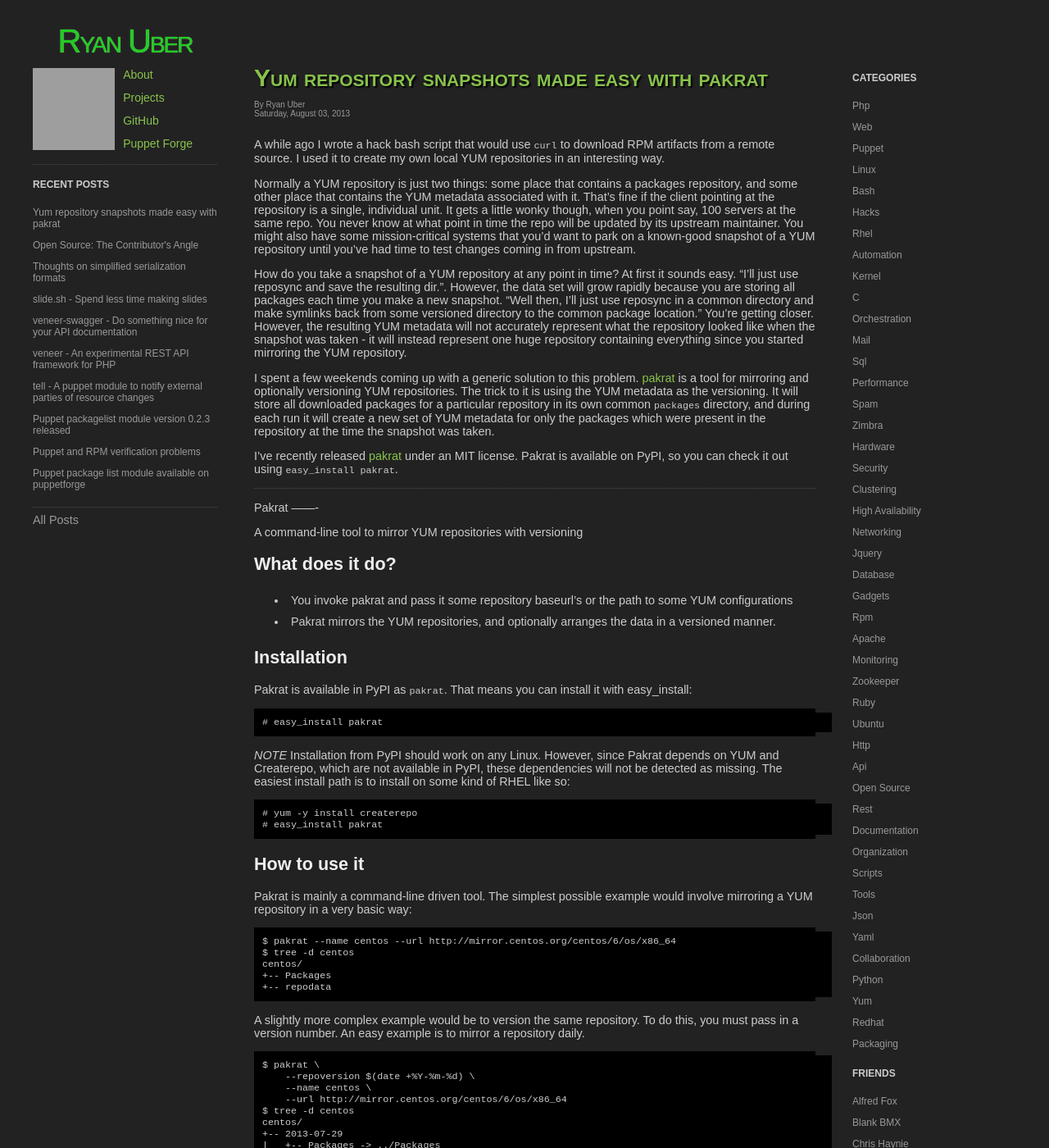
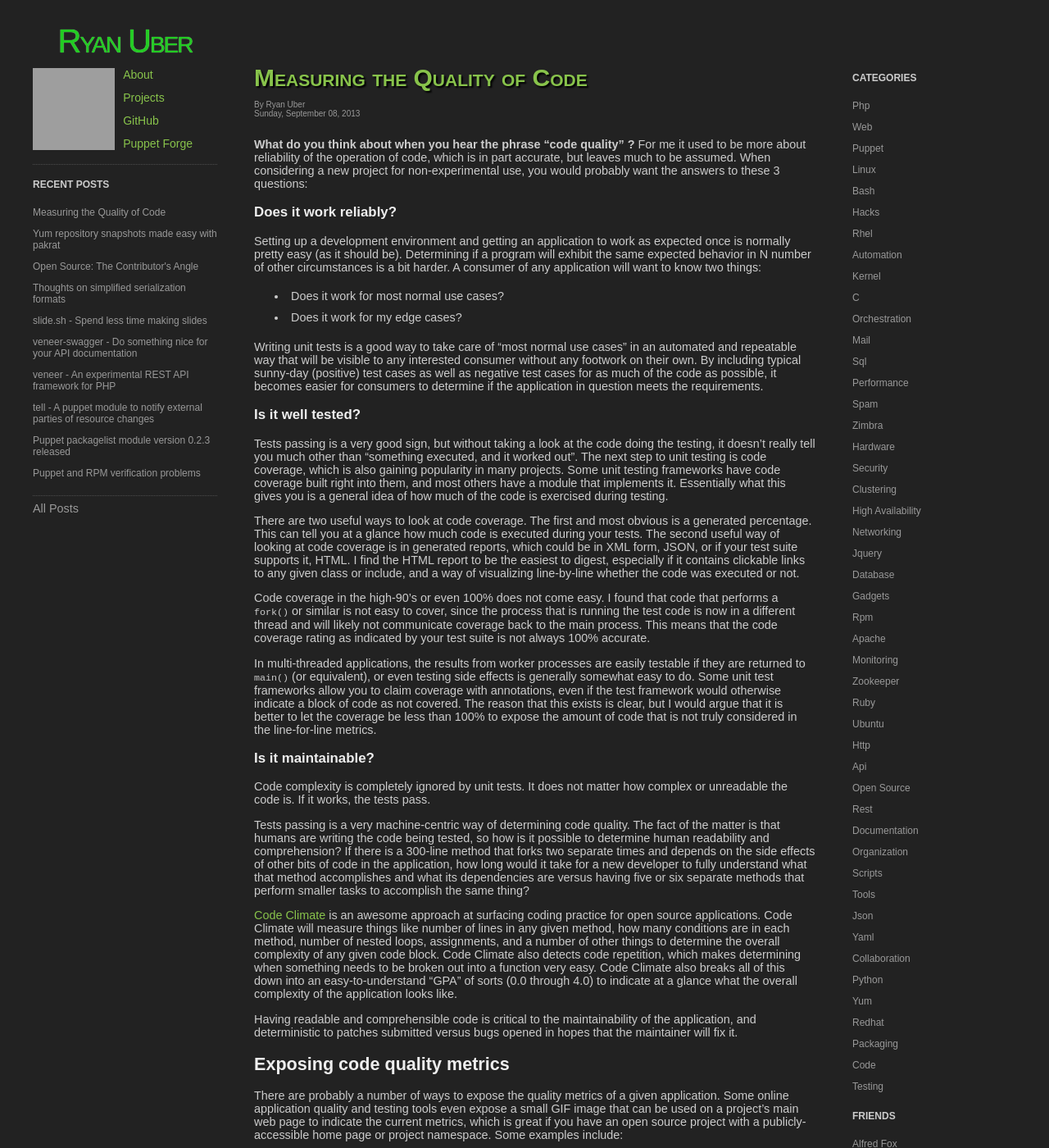
Before and after one commit to prateekiiest/prateekiie.github.io, a Jekyll site: the page built from index.html, in a window 1280 px wide and 1400 px high. Shown: the whole window at 82% size. Built offline with Jekyll 4.4.1, drawn with Linux system fonts in a browser that asks for light colours; Markdown is read by kramdown in place of the engine named in the settings; some of the changed text lies outside the part shown; grey boxes are pictures that could not be loaded.

Commit message:
Added code quality post, removed shelved posts as I don't see those coming back.

```diff
--- a/_config.yml
+++ b/_config.yml
@@ -1,4 +1,3 @@
-auto: true
 pygments: true
 markdown: redcarpet
 permalink: /:month-:day-:year/:title.html
--- /dev/null
+++ b/_posts/2013-09-08-measuring-code-quality.md
@@ -0,0 +1,148 @@
+---
+layout: post
+title: Measuring the Quality of Code
+categories:
+  - code
+  - testing
+  - documentation
+  - collaboration
+  - tools
+  - automation
+  - ruby
+tags:
+  - code
+  - quality
+  - statistics
+  - exposure
+  - testing
+  - continuous integration
+  - coveralls
+  - travis ci
+  - code climate
+---
+
+**What do you think about when you hear the phrase "code quality" ?** For me it
+used to be more about reliability of the operation of code, which is in part
+accurate, but leaves much to be assumed. When considering a new project for
+non-experimental use, you would probably want the answers to these 3 questions:
+
+### Does it work reliably?
+
+Setting up a development environment and getting an application to work as
+expected once is normally pretty easy (as it should be). Determining if a
+program will exhibit the same expected behavior in N number of other
+circumstances is a bit harder. A consumer of any application will want to know
+two things:
+
+* Does it work for most normal use cases?
+* Does it work for my edge cases?
+
+Writing unit tests is a good way to take care of "most normal use cases" in an
+automated and repeatable way that will be visible to any interested consumer
+without any footwork on their own. By including typical sunny-day (positive)
+test cases as well as negative test cases for as much of the code as possible,
+it becomes easier for consumers to determine if the application in question
+meets the requirements.
+
+### Is it well tested?
+
+Tests passing is a very good sign, but without taking a look at the code doing
+the testing, it doesn't really tell you much other than "something executed, and
+it worked out". The next step to unit testing is code coverage, which is also
+gaining popularity in many projects. Some unit testing frameworks have code
+coverage built right into them, and most others have a module that implements
+it. Essentially what this gives you is a general idea of how much of the code is
+exercised during testing.
+
+There are two useful ways to look at code coverage. The first and most obvious
+is a generated percentage. This can tell you at a glance how much code is
+executed during your tests. The second useful way of looking at code coverage is
+in generated reports, which could be in XML form, JSON, or if your test suite
+supports it, HTML. I find the HTML report to be the easiest to digest,
+especially if it contains clickable links to any given class or include, and a
+way of visualizing line-by-line whether the code was executed or not.
+
+Code coverage in the high-90's or even 100% does not come easy. I found that
+code that performs a `fork()` or similar is not easy to cover, since the process
+that is running the test code is now in a different thread and will likely not
+communicate coverage back to the main process. This means that the code
+coverage rating as indicated by your test suite is not always 100% accurate.
+
+In multi-threaded applications, the results from worker processes are easily
+testable if they are returned to `main()` (or equivalent), or even testing side
+effects is generally somewhat easy to do. Some unit test frameworks allow you to
+claim coverage with annotations, even if the test framework would otherwise
+indicate a block of code as not covered. The reason that this exists is clear,
+but I would argue that it is better to let the coverage be less than 100% to
+expose the amount of code that is not truly considered in the line-for-line
+metrics.
+
+### Is it maintainable?
+
+Code complexity is completely ignored by unit tests. It does not matter how
+complex or unreadable the code is. If it works, the tests pass.
+
+Tests passing is a very machine-centric way of determining code quality. The
+fact of the matter is that humans are writing the code being tested, so how is
+it possible to determine human readability and comprehension? If there is a
+300-line method that forks two separate times and depends on the side effects of
+other bits of code in the application, how long would it take for a new
+developer to fully understand what that method accomplishes and what its
+dependencies are versus having five or six separate methods that perform
+smaller tasks to accomplish the same thing?
+
+[Code Climate](https://codeclimate.com) is an awesome approach at surfacing
+coding practice for open source applications. Code Climate will measure things
+like number of lines in any given method, how many conditions are in each
+method, number of nested loops, assignments, and a number of other things to
+determine the overall complexity of any given code block. Code Climate also
+detects code repetition, which makes determining when something needs to be
+broken out into a function very easy. Code Climate also breaks all of this down
+into an easy-to-understand "GPA" of sorts (0.0 through 4.0) to indicate at a
+glance what the overall complexity of the application looks like.
+
+Having readable and comprehensible code is critical to the maintainability of
+the application, and deterministic to patches submitted versus bugs opened in
+hopes that the maintainer will fix it.
+
+Exposing code quality metrics
+-----------------------------
+
+There are probably a number of ways to expose the quality metrics of a given
+application. Some online application quality and testing tools even expose a
+small GIF image that can be used on a project's main web page to indicate the
+current metrics, which is great if you have an open source project with a
+publicly-accessible home page or project namespace. Some examples include:
+
+[Travis CI](https://www.travis-ci.org)
+
+[Coveralls](https://coveralls.io)
+
+[Code Climate](https://codeclimate.com)
+
+Exposing code quality metrics is like maintaining a front lawn - having a thick,
+lush green carpet across the yard shows passersby that it is cared for and
+enjoyed by its maintainer. In the same way, having unit tests that pass along
+with a high rating in both code coverage and code climate says something about
+the quality of a project that a good README file just can't.
+
+### Example Application
+
+I recently released a small open source application called
+[Oaf](https://github.com/ryanuber/oaf), which demonstrates all of the code
+quality tools mentioned in this post. Below are example "badges", which are a
+more-or-less live representation of build status, code coverage, and code
+climate:
+
+[![Build Status](https://travis-ci.org/ryanuber/oaf.png)](https://travis-ci.org/ryanuber/oaf)
+[![Coverage Status](https://coveralls.io/repos/ryanuber/oaf/badge.png)](https://coveralls.io/r/ryanuber/oaf)
+[![Code Climate](https://codeclimate.com/github/ryanuber/oaf.png)](https://codeclimate.com/github/ryanuber/oaf)
+
+You can also click on the above badges to view test output and coverage /
+climate trending.
+
+### A few bottom lines
+
+* Using metrics like build status, code coverage, and code climate can give you
+  an **idea** of the state of code in an application.
+* Perfect ratings don't always mean better code.
```
Also changed, not shown: _shelved_posts/2013-05-04-mechanical-keyboards.md (deleted, +0 -223 lines), _shelved_posts/2013-05-25-filco-mod-cherry-clear.md (deleted, +0 -37 lines), assets/attachments/2013-05-14-blue_keycap_spacebar.jpg (deleted), assets/attachments/2013-05-14-desktop_setup.jpg (deleted), assets/attachments/2013-05-14-filco_1.jpg (deleted), assets/attachments/2013-05-14-filco_2.jpg (deleted), assets/attachments/2013-05-14-filco_final.jpg (deleted), assets/attachments/2013-05-14-filco_unbalanced.jpg (deleted), assets/attachments/2013-05-14-keycap_dampeners1.jpg (deleted), assets/attachments/2013-05-14-keycap_dampeners2.jpg (deleted), assets/attachments/2013-05-14-stabalizer_bar.jpg (deleted), assets/attachments/2013-05-14-vortex_case.jpg (deleted), assets/attachments/2013-05-25-blue_to_clear.jpg (deleted), assets/attachments/2013-05-25-soldering.jpg (deleted).
